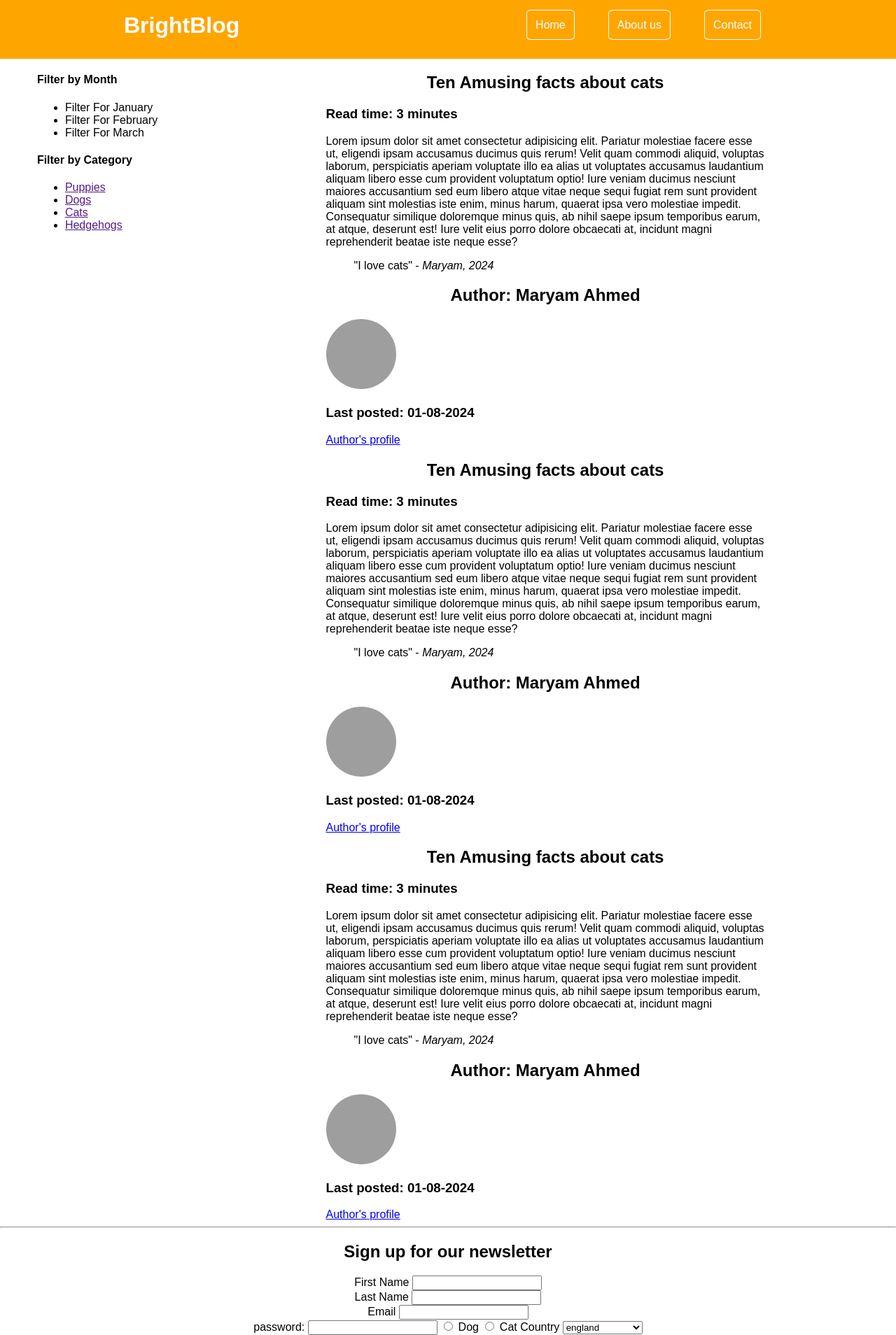
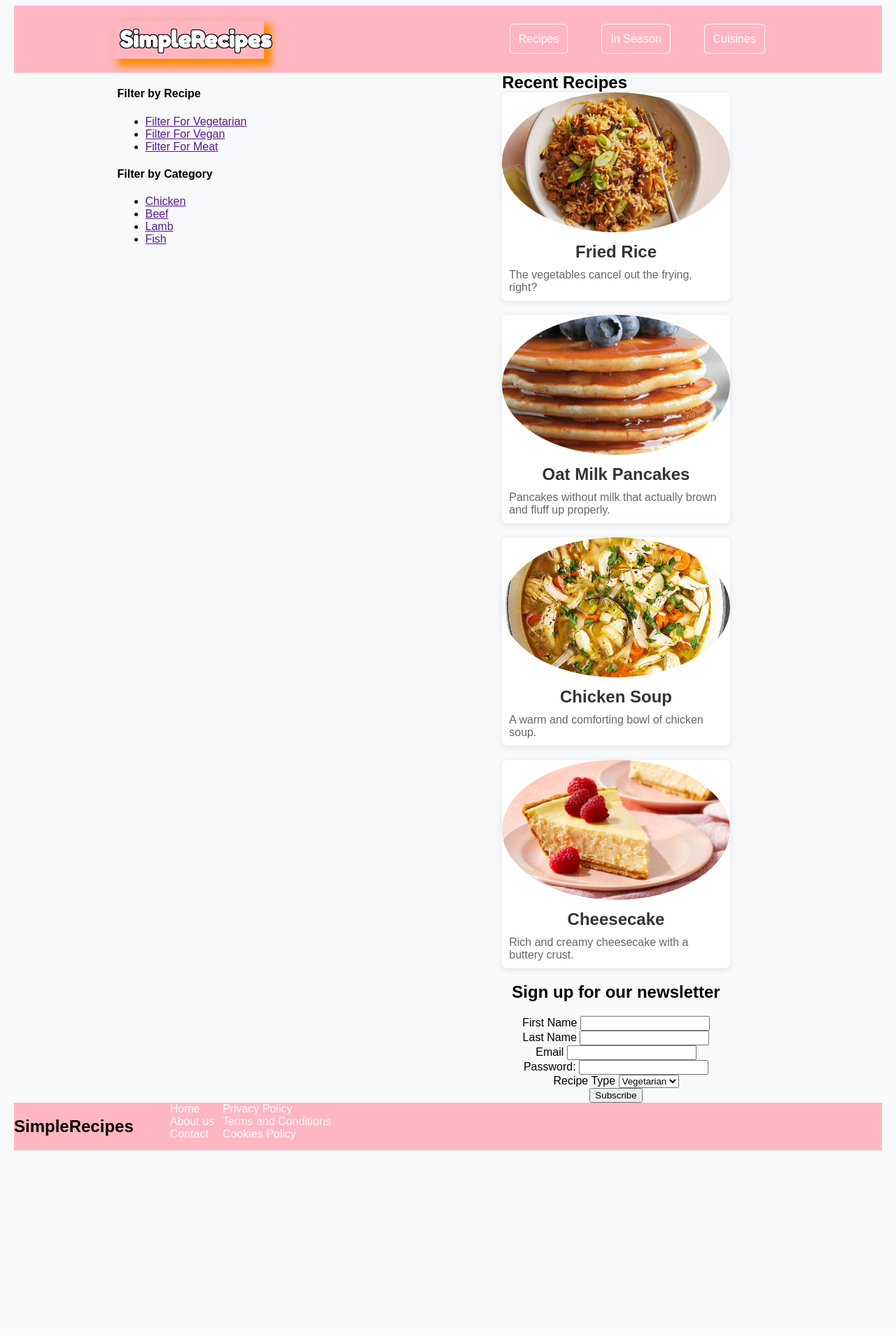
Before and after one commit to Maryam-01/Maryam-01.github.io, a plain HTML site: page index.html in a window 1280 px wide. Shown: the part 12-1920 px from the top of the page at 70% size. After the commit the page ends 1676 px from the top, so only its background shows below. Drawn offline with Linux system fonts and the light colour scheme; no server answers; grey boxes are pictures that could not be loaded; a web font is replaced by a local one.

Commit message:
recipewebsite

```diff
--- a/index.html
+++ b/index.html
@@ -2,35 +2,33 @@
 <html lang="en">
 <head>
     <link rel="stylesheet" href="style.css">
-    <link href="https://fonts.googleapis.com/css2?family=Fredoka+0ne&display=swap" rel="stylesheet">
-    <script src="app.js"></script>
+    <link href="https://fonts.googleapis.com/css2?family=Fredoka+One&display=swap" rel="stylesheet">
     <meta charset="UTF-8">
     <meta name="viewport" content="width=device-width, initial-scale=1.0">
-    <title>BrightBlog</title>
+    <title>SimpleRecipes</title>
 </head>
 <body>
     <header>
-        <!-- content goes here -->
-         <h1 id="logo">BrightBlog</h1>
+        <h1 id="logo">SimpleRecipes</h1>
         <nav>
             <ul id="nav-ul">
-                <li><a href=""class="navbutton">Home</a></li>
-                <li><a href=""class="navbutton">About us</a></li>
-                <li><a href=""class="navbutton">Contact</a></li>
+                <li><a href="" class="navbutton">Recipes</a></li>
+                <li><a href="" class="navbutton">In Season</a></li>
+                <li><a href="" class="navbutton">Cuisines</a></li>
             </ul>
         </nav>
+    </header>
 
-    </header>
     <main>
         <div id="main-content">
             <aside>
                 <section>
-                    <h4>Filter by Month</h4>
+                    <h4>Filter by Recipe</h4>
                     <nav>
                         <ul>
-                            <li><a href=""></a>Filter For January</li>
-                            <li><a href=""></a>Filter For February </li>
-                            <li><a href=""></a>Filter For March </li>
+                            <li><a href="">Filter For Vegetarian</a></li>
+                            <li><a href="">Filter For Vegan</a></li>
+                            <li><a href="">Filter For Meat</a></li>
                         </ul>
                     </nav>
                 </section>
@@ -38,128 +36,71 @@
                     <h4>Filter by Category</h4>
                     <nav>
                         <ul>
-                            <li><a href="">Puppies</a></li>
-                            <li><a href="">Dogs</a></li>
-                            <li><a href="">Cats</a></li>
-                            <li><a href="">Hedgehogs</a></li>
+                            <li><a href="">Chicken</a></li>
+                            <li><a href="">Beef</a></li>
+                            <li><a href="">Lamb</a></li>
+                            <li><a href="">Fish</a></li>
                         </ul>
                     </nav>
                 </section>
             </aside>
+
             <div>
                 <article>
                     <header>
-                        <!-- Articles header -->
-                         <h2>Ten Amusing facts about cats</h2>
-                         <h3>Read time: 3 minutes</h3>
-                    </header>
-                    <main>
-                        <p>
-                            Lorem ipsum dolor sit amet consectetur adipisicing elit. Pariatur molestiae facere esse ut, eligendi ipsam accusamus ducimus quis rerum! Velit quam commodi aliquid, voluptas laborum, perspiciatis aperiam voluptate illo ea alias ut voluptates accusamus laudantium aliquam libero esse cum provident voluptatum optio! Iure veniam ducimus nesciunt maiores accusantium sed eum libero atque vitae neque sequi fugiat rem sunt provident aliquam sint molestias iste enim, minus harum, quaerat ipsa vero molestiae impedit. Consequatur similique doloremque minus quis, ab nihil saepe ipsum temporibus earum, at atque, deserunt est! Iure velit eius porro dolore obcaecati at, incidunt magni reprehenderit beatae iste neque esse?
-                        </p>
-                        <blockquote>
-                            "I love cats" - <cite>Maryam, 2024</cite>
-                        </blockquote>
+                        <h1>Recent Recipes</h1>
+                        <div class="recipe-grid">
+                            <div class="recipe-card">
+                                <img src="fried-rice.jpg" alt="Fried Rice">
+                                <h2>Fried Rice</h2>
+                                <p>The vegetables cancel out the frying, right?</p>
+                            </div>
+                            <div class="recipe-card">
+                                <img src="oat-milk-pancakes.jpg" alt="Oat Milk Pancakes">
+                                <h2>Oat Milk Pancakes</h2>
+                                <p>Pancakes without milk that actually brown and fluff up properly.</p>
+                            </div>
+                            <div class="recipe-card">
+                                <img src="chicken-soup.jpg" alt="Chicken Soup">
+                                <h2>Chicken Soup</h2>
+                                <p>A warm and comforting bowl of chicken soup.</p>
+                            </div>
+                            <div class="recipe-card">
+                                <img src="cheesecake.jpg" alt="Cheesecake">
+                                <h2>Cheesecake</h2>
+                                <p>Rich and creamy cheesecake with a buttery crust.</p>
+                            </div>
+                        </div>
 
-                    </main>
-                    <footer>
-                        <h2>Author: Maryam Ahmed</h2>
-                        <img src="https://placebear.com/100/100" alt="A profile pic of a bear">
-                        <h3>Last posted: 01-08-2024</h3>
-                        <a href="https://www.brightnetwork.co.uk/" target="_blank">Author's profile</a>
-
-                    </footer>
-
-                </article>
-                <article>
-                    <header>
-                        <!-- Articles header -->
-                         <h2>Ten Amusing facts about cats</h2>
-                         <h3>Read time: 3 minutes</h3>
-                    </header>
-                    <main>
-                        <p>
-                            Lorem ipsum dolor sit amet consectetur adipisicing elit. Pariatur molestiae facere esse ut, eligendi ipsam accusamus ducimus quis rerum! Velit quam commodi aliquid, voluptas laborum, perspiciatis aperiam voluptate illo ea alias ut voluptates accusamus laudantium aliquam libero esse cum provident voluptatum optio! Iure veniam ducimus nesciunt maiores accusantium sed eum libero atque vitae neque sequi fugiat rem sunt provident aliquam sint molestias iste enim, minus harum, quaerat ipsa vero molestiae impedit. Consequatur similique doloremque minus quis, ab nihil saepe ipsum temporibus earum, at atque, deserunt est! Iure velit eius porro dolore obcaecati at, incidunt magni reprehenderit beatae iste neque esse?
-                        </p>
-                        <blockquote>
-                            "I love cats" - <cite>Maryam, 2024</cite>
-                        </blockquote>
-
-                    </main>
-                    <footer>
-                        <h2>Author: Maryam Ahmed</h2>
-                        <img src="https://placebear.com/100/100" alt="A profile pic of a bear">
-                        <h3>Last posted: 01-08-2024</h3>
-                        <a href="https://www.brightnetwork.co.uk/" target="_blank">Author's profile</a>
-
-                    </footer>
-
-                </article>
-                <article>
-                    <header>
-                        <!-- Articles header -->
-                         <h2>Ten Amusing facts about cats</h2>
-                         <h3>Read time: 3 minutes</h3>
-                    </header>
-                    <main>
-                        <p>
-                            Lorem ipsum dolor sit amet consectetur adipisicing elit. Pariatur molestiae facere esse ut, eligendi ipsam accusamus ducimus quis rerum! Velit quam commodi aliquid, voluptas laborum, perspiciatis aperiam voluptate illo ea alias ut voluptates accusamus laudantium aliquam libero esse cum provident voluptatum optio! Iure veniam ducimus nesciunt maiores accusantium sed eum libero atque vitae neque sequi fugiat rem sunt provident aliquam sint molestias iste enim, minus harum, quaerat ipsa vero molestiae impedit. Consequatur similique doloremque minus quis, ab nihil saepe ipsum temporibus earum, at atque, deserunt est! Iure velit eius porro dolore obcaecati at, incidunt magni reprehenderit beatae iste neque esse?
-                        </p>
-                        <blockquote>
-                            "I love cats" - <cite>Maryam, 2024</cite>
-                        </blockquote>
-
-                    </main>
-                    <footer>
-                        <h2>Author: Maryam Ahmed</h2>
-                        <img src="https://placebear.com/100/100" alt="A profile pic of a bear">
-                        <h3>Last posted: 01-08-2024</h3>
-                        <a href="https://www.brightnetwork.co.uk/" target="_blank">Author's profile</a>
-
-                    </footer>
-
-                </article>
-            </div>
-
-
-
-        </div>
-
-        <!-- main content goes here -->
-         <hr>
-         <h2>Sign up for our newsletter</h2>
-         <form action="" methods="">
+                    </body>
+                    </html>
+        <h2>Sign up for our newsletter</h2>
+        <form action="" method="post">
             <label for="first_name">First Name</label>
             <input type="text" id="first_name" name="first_name" required>
             <br>
             <label for="last_name">Last Name</label>
             <input type="text" id="last_name" name="last_name" required>
             <br>
-
             <label for="email">Email</label>
-            <input type="email" name="email" id="email">
+            <input type="email" name="email" id="email" required>
             <br>
-
-            <label for="password">password:</label>
-            <input type="password" name="password" id="password">
-            <input type="radio" name="favourite_animal" id="dog" value="dog">
-            <label for="dog">Dog</label>
-            <input type="radio" name="favourite_animal" id="cat" value="cat">
-            <label for="cat">Cat</label>
-
-            <label for="country">Country</label>
-            <select name="country" id="country">
-                <option value="england">england</option>
-                <option value="wales">wales</option>
-                <option value="northern_island">Northern Island</option>
-                <option value="scotland">Scotland</option>
-
-
-         </form>
+            <label for="password">Password:</label>
+            <input type="password" name="password" id="password" required>
+            <br>
+            <label for="recipe_type">Recipe Type</label>
+            <select name="recipe_type" id="recipe_type">
+                <option value="Vegetarian">Vegetarian</option>
+                <option value="Vegan">Vegan</option>
+                <option value="Meat">Meat</option>
+            </select>
+            <br>
+            <button type="submit">Subscribe</button>
+        </form>
     </main>
 
     <footer>
-        <h2>BrightBlogSite</h2>
+        <h2>SimpleRecipes</h2>
         <section>
             <nav>
                 <ul id="footer-ul">
@@ -170,18 +111,12 @@
                     </div>
                     <div>
                         <li><a href="">Privacy Policy</a></li>
-                        <li><a href="">Terms and conditions</a></li>
-                        <li><a href="">Cookies policy</a></li>
-                        <li><a href=""></a>Careers</li>
+                        <li><a href="">Terms and Conditions</a></li>
+                        <li><a href="">Cookies Policy</a></li>
                     </div>
-
                 </ul>
             </nav>
         </section>
-
     </footer>
-
-
-
 </body>
 </html>
--- a/style.css
+++ b/style.css
@@ -1,50 +1,43 @@
-
 body {
     font-family: Arial, Helvetica, sans-serif;
-    margin: 0px;
-
+    margin: 0;
+    padding: 20px;
+    background-color: #f8f9fa;
 }
 
-
-
 #logo {
-    margin: 0px;
+    margin: 0;
     padding: 8px;
-    font_family: "Fredoka One", sans-serif
+    font-family: "Fredoka One", sans-serif;
     box-shadow: 8px 8px 10px 3px darkorange;
-    width:16%
-    text-shadow:
-    1px 1px 0px black,
-    -1px 1px 0px black,
-    1px -1px 0px black,
-    -1px -1px 0px black;
-
+    width: 16%;
+    text-shadow: 1px 1px 0px black,
+                 -1px 1px 0px black,
+                 1px -1px 0px black,
+                 -1px -1px 0px black;
 }
 
-ul{
-    margin: 0px;
+ul {
+    margin: 0;
 }
 
 body > header {
-    background-color: orange;
+    background-color: lightpink;
     color: white;
     display: flex;
     height: 12vh;
     align-items: center;
-    justify-content: space-around
+    justify-content: space-around;
 }
 
-#nav-ul  {
-display: flex;
+#nav-ul {
+    display: flex;
 }
 
 #nav-ul > li {
     padding: 8px;
     margin: 16px;
-
 }
-
-
 
 body > header > nav > ul {
     list-style: none;
@@ -56,7 +49,7 @@ body > header > nav > ul {
     text-decoration: none;
     padding: 12px;
     border: 1px solid white;
-    border-radius:10%
+    border-radius: 10%;
 }
 
 body > main article {
@@ -68,49 +61,73 @@ form {
     text-align: center;
 }
 
-h2{
+h2 {
     text-align: center;
 }
 
 h1 {
-    margin: 0px;
+    margin: 0;
 }
-ul {
-    margin: 0px;
-}
+
 body > footer {
-    background-color: orange;
-    background-color: orange;
+    background-color: lightpink;
     display: flex;
 }
 
 img {
-    border-radius:50%;
+    border-radius: 50%;
 }
 
-#footer-ul{
+#footer-ul {
     display: flex;
     list-style: none;
 }
 
 #footer-ul > div > li {
-    margin-left:12px;
+    margin-left: 12px;
 }
 
-#footer-ul > div > li > a{
+#footer-ul > div > li > a {
     text-decoration: none;
-    color:white;
+    color: white;
 }
 
-#main-content{
+#main-content {
     display: flex;
     justify-content: space-around;
 }
 
-#main-content > div{
-    width: 70%;
-
+.recipe-grid {
+    display: grid;
+    grid-template-columns: repeat(auto-fill, minmax(250px, 1fr));
+    gap: 20px;
 }
 
+.recipe-card {
+    background: white;
+    border-radius: 8px;
+    overflow: hidden;
+    box-shadow: 0 2px 10px rgba(0, 0, 0, 0.1);
+    transition: transform 0.2s;
+}
 
+.recipe-card:hover {
+    transform: scale(1.05);
 }
+
+.recipe-card img {
+    width: 100%;       /* Make the image take the full width of the card */
+    height: 200px;     /* Set a fixed height for all images */
+    object-fit: cover; /* This will ensure the image covers the area without distortion */
+}
+
+.recipe-card h2 {
+    margin: 10px;
+    font-size: 1.5em;
+    color: #333;
+}
+
+.recipe-card p {
+    margin: 10px;
+    color: #666;
+}
```
Also changed, not shown: app.js (deleted, +0 -15 lines), cheesecake.jpg (added), chicken-soup.jpg (added), fried-rice.jpg (added), oat-milk-pancakes.jpg (added), 1 other file.
